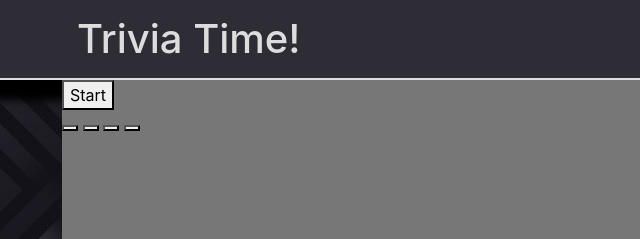
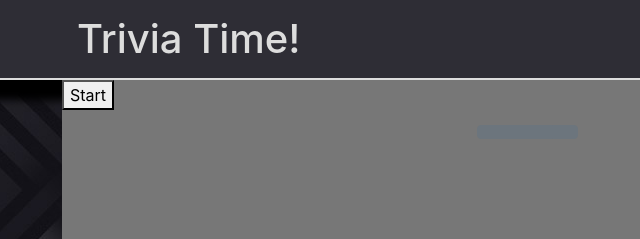
Before and after one commit to bcandyman/TriviaGame, a plain HTML site: page index.html in a window 1280 px wide. Shown: the top 239 px of the page, 113-753 px from the left. Drawn offline with nearby package versions, Linux system fonts and the light colour scheme.

Commit message:
Changed to use bootstrap buttons. Removed commented code

```diff
--- a/index.html
+++ b/index.html
@@ -23,73 +23,35 @@
 			</div>
 
 			<div class="content-body">
-				<button id="beginGame">Start</button>
-
-				<!-- <form> -->
-					<div id="question" .align-middle></div>
-					<div id="response">
-                        <button class="option-button" id="userOption-1"></button>
-                        <button class="option-button" id="userOption-2"></button>
-                        <button class="option-button" id="userOption-3"></button>
-                        <button class="option-button" id="userOption-4"></button>
-						<!-- <div class="option-button-div">
-							<input
-								type="radio"
-								name="response"
-								class="option-button"
-								id="userOption-1"
-							/>
-							<label for="userOption-1"></label>
-						</div>
-						<div class="option-button-div">
-							<input
-								type="radio"
-								name="response"
-								class="option-button"
-								id="userOption-2"
-							/>
-							<label for="userOption-2"></label>
-						</div>
-						<div class="option-button-div">
-							<input
-								type="radio"
-								name="response"
-								class="option-button"
-								id="userOption-3"
-							/>
-							<label for="userOption-3"></label>
-						</div>
-						<div class="option-button-div">
-							<input
-								type="radio"
-								name="response"
-								class="option-button"
-								id="userOption-4"
-							/>
-							<label for="userOption-4"></label>
-						</div> -->
-					</div>
-				<!-- </form> -->
-
-				<img
-					class="testImg"
-					src= ""
-					alt=""
-				/>
+                <button id="beginGame">Start</button>
+                <div class="imgDiv">
+                    <img class="testImg" src="" alt="" />
+                </div>
+                <div id="question">
+                    <h4 id="question-text" class="text-center"></h4>
+                </div>
+                <div id="response ">
+                    <div class="row text-center">
+                        <div class="col-12"  id="option1Div">
+                            <div class="btn-group text-center" role="group" aria-label="Basic example">
+                                <button type="button" class="btn btn-secondary option-button" id="userOption-1"></button>
+                                <button type="button" class="btn btn-secondary option-button" id="userOption-2"></button>
+                                <button type="button" class="btn btn-secondary option-button" id="userOption-3"></button>
+                                <button type="button" class="btn btn-secondary option-button" id="userOption-4"></button>
+                            </div>
+                        </div>
+                    </div>
+				</div>
 			</div>
 		</div>
 
+        <footer></footer>
 		<script
 			src="https://code.jquery.com/jquery-3.4.1.min.js"
 			integrity="sha256-CSXorXvZcTkaix6Yvo6HppcZGetbYMGWSFlBw8HfCJo="
 			crossorigin="anonymous"
 		></script>
 
-		<!-- <script
-			src="https://code.jquery.com/jquery-3.3.1.slim.min.js"
-			integrity="sha384-q8i/X+965DzO0rT7abK41JStQIAqVgRVzpbzo5smXKp4YfRvH+8abtTE1Pi6jizo"
-			crossorigin="anonymous"
-		></script> -->
 		<script
 			src="https://cdnjs.cloudflare.com/ajax/libs/popper.js/1.14.7/umd/popper.min.js"
 			integrity="sha384-UO2eT0CpHqdSJQ6hJty5KVphtPhzWj9WO1clHTMGa3JDZwrnQq4sF86dIHNDz0W1"
@@ -100,8 +62,6 @@
 			integrity="sha384-JjSmVgyd0p3pXB1rRibZUAYoIIy6OrQ6VrjIEaFf/nJGzIxFDsf4x0xIM+B07jRM"
 			crossorigin="anonymous"
 		></script>
-		<!-- <script src="https://code.jquery.com/jquery-3.4.1.min.js"
-        integrity="sha256-CSXorXvZcTkaix6Yvo6HppcZGetbYMGWSFlBw8HfCJo=" crossorigin="anonymous"></script> -->
 		<script src="assets/javascript/app.js"></script>
 	</body>
 </html>
```
